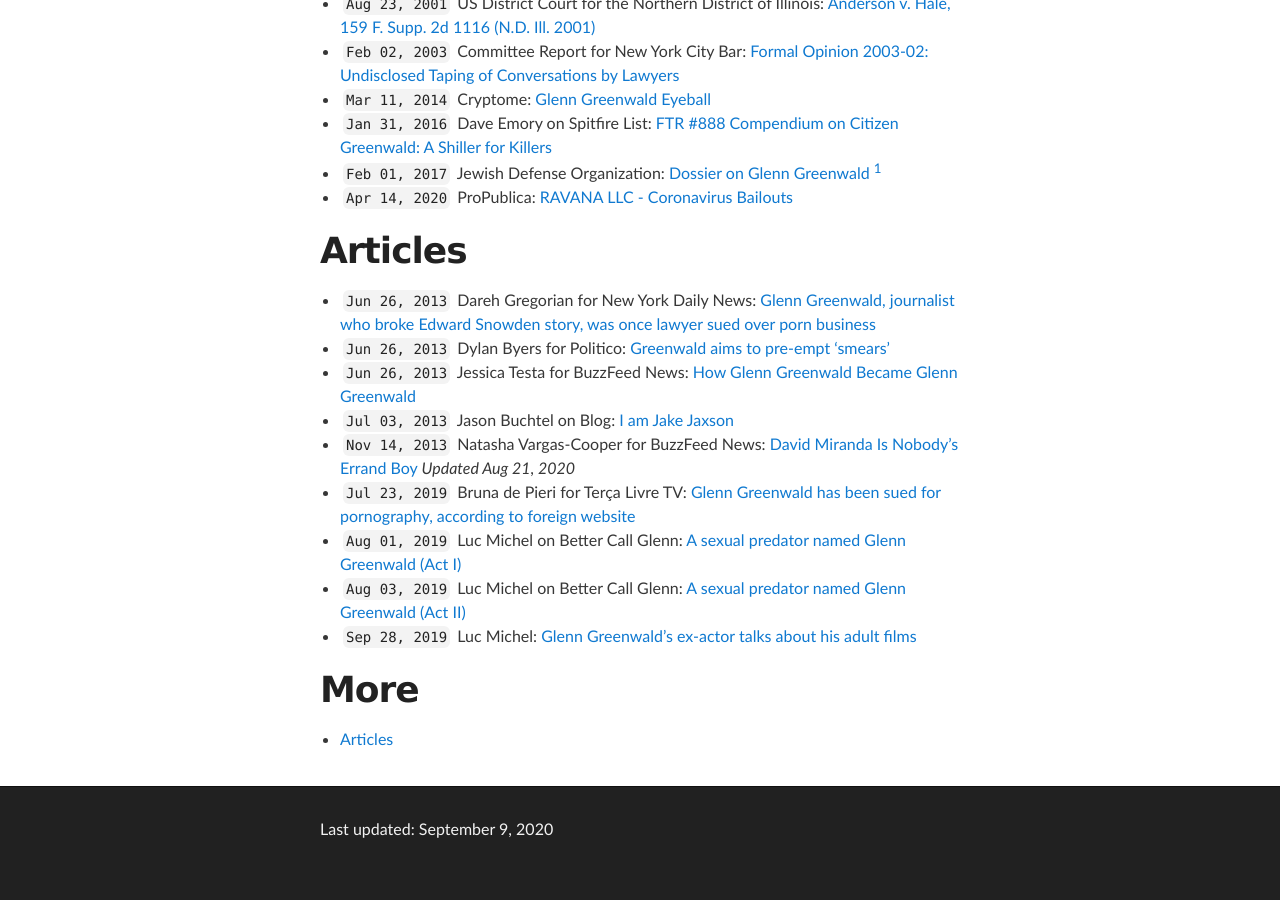
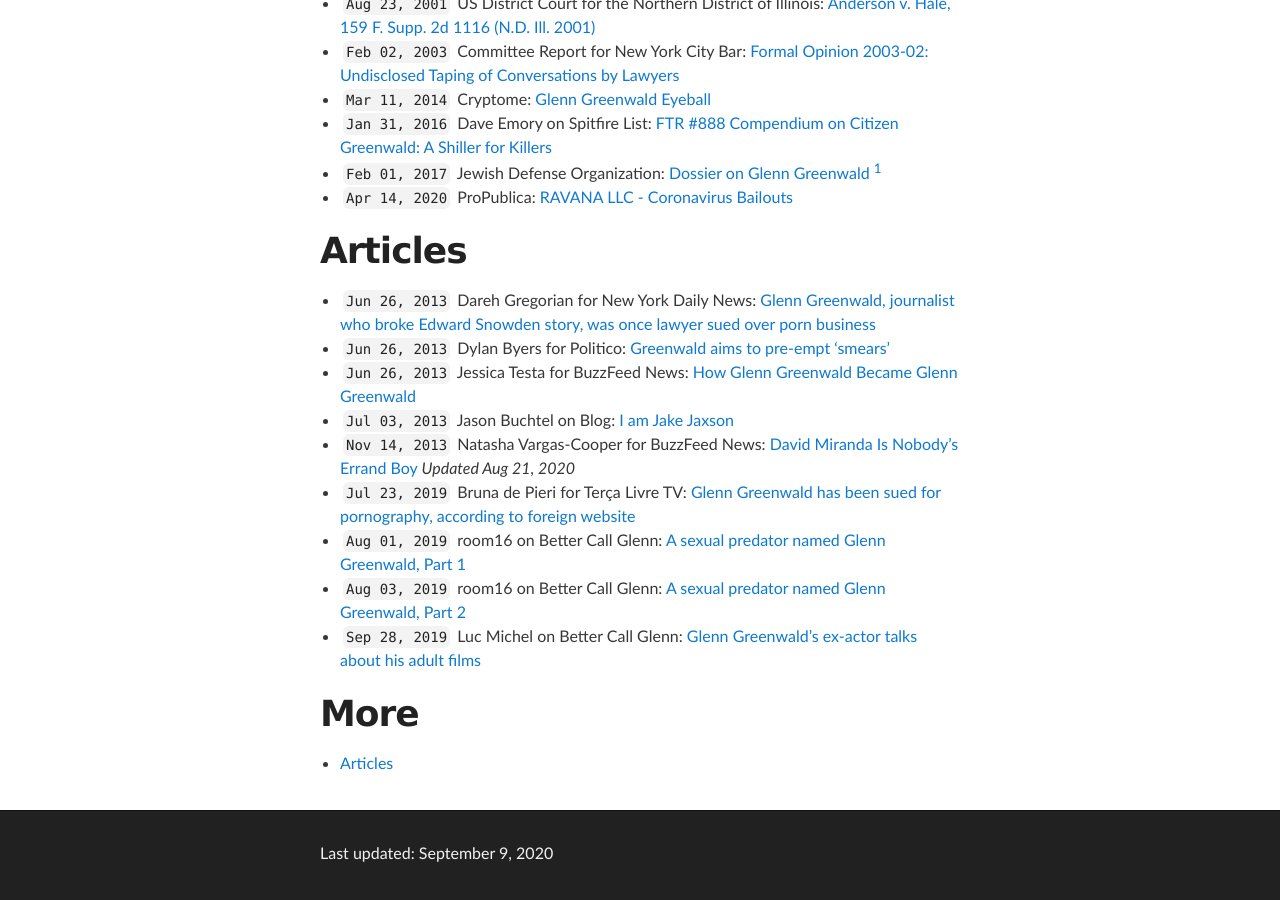
Before and after one commit to masternotions/masternotions.github.io, a Jekyll site: the page built from index.md, in a window 1280 px wide and 900 px high, scrolled down 1542 px. Built offline with Jekyll 4.4.1, drawn with Linux system fonts in a browser that asks for light colours; comment, search, counter and statistics services are not loaded; before the commit the page ends 2418 px from its top, so only the background shows below that.

Commit message:
Update index.md

```diff
--- a/index.md
+++ b/index.md
@@ -78,9 +78,9 @@ Here's an audio clip of GG talking in _Hot.Hairy.Real. Volume 4_: [Is your dick
 - ``Jul 03, 2013`` Jason Buchtel on Blog: [I am Jake Jaxson](https://jakejaxson.com/post/54490441032/i-am-jake-jaxson)
 - ``Nov 14, 2013`` Natasha Vargas-Cooper for BuzzFeed News: [David Miranda Is Nobody's Errand Boy](https://www.buzzfeed.com/natashavc/david-miranda-is-nobodys-errand-boy) _Updated Aug 21, 2020_
 - ``Jul 23, 2019`` Bruna de Pieri for Terça Livre TV: [Glenn Greenwald has been sued for pornography, according to foreign website](https://www.tercalivre.com.br/glenn-greenwald-ja-foi-processado-por-pornografia-segundo-site-estrangeiro/)
-- ``Aug 01, 2019`` Luc Michel on Better Call Glenn: [A sexual predator named Glenn Greenwald (Act I)](https://web.archive.org/web/20190803233858/https://bettercallglenn.com/um-predador-sexual-chamado-glenn-greenwald-ato-i/)
-- ``Aug 03, 2019`` Luc Michel on Better Call Glenn: [A sexual predator named Glenn Greenwald (Act II)](https://web.archive.org/web/20190803233858/https://bettercallglenn.com/um-predador-sexual-chamado-glenn-greenwald-ato-ii/)
-- ``Sep 28, 2019`` Luc Michel: [Glenn Greenwald's ex-actor talks about his adult films](raul-interview.md)
+- ``Aug 01, 2019`` room16 on Better Call Glenn: [A sexual predator named Glenn Greenwald, Part 1](predator-part-1.md)
+- ``Aug 03, 2019`` room16 on Better Call Glenn: [A sexual predator named Glenn Greenwald, Part 2](predator-part-2.md)
+- ``Sep 28, 2019`` Luc Michel on Better Call Glenn: [Glenn Greenwald's ex-actor talks about his adult films](raul-interview.md)
 
 # More
 
```
